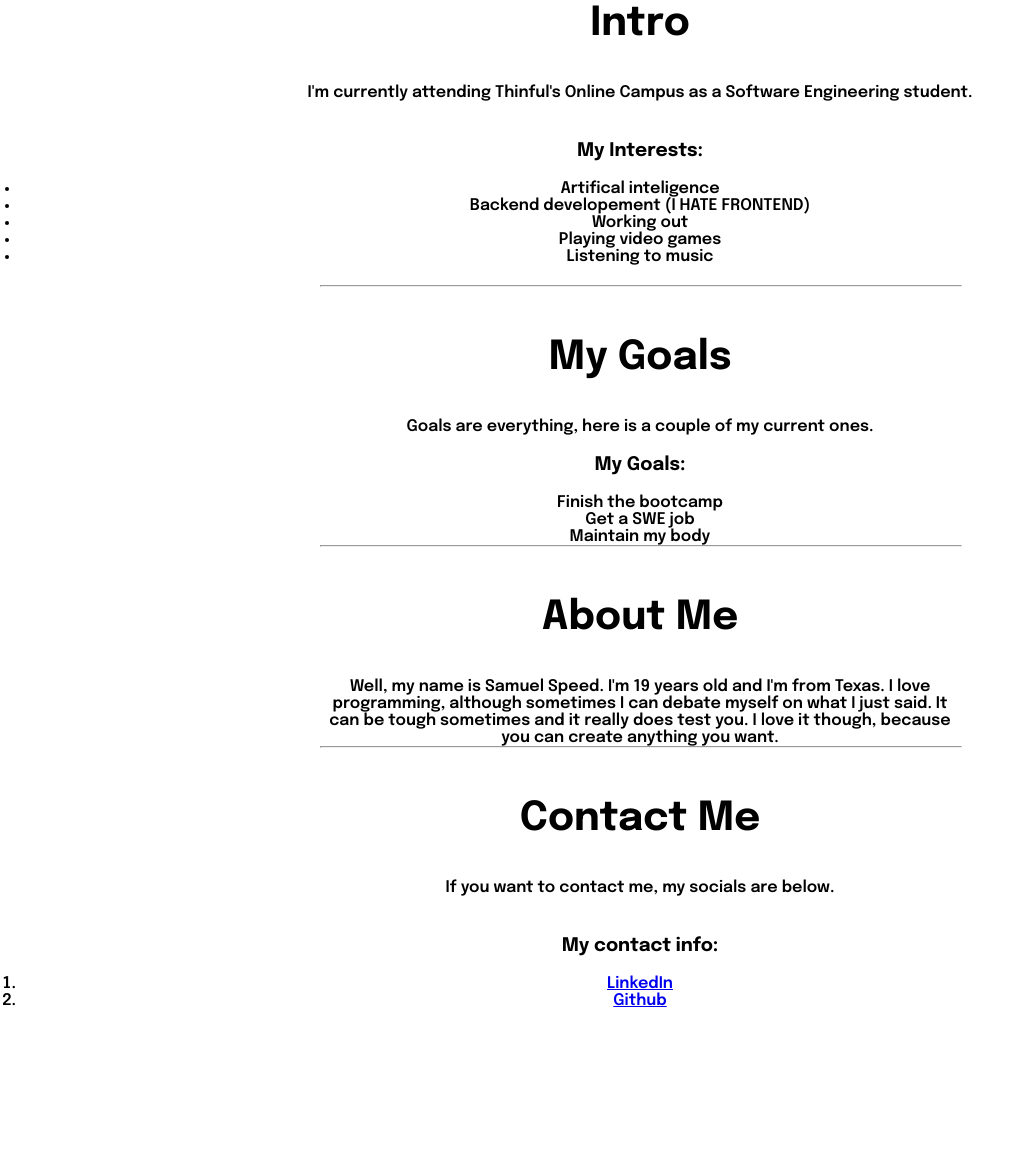
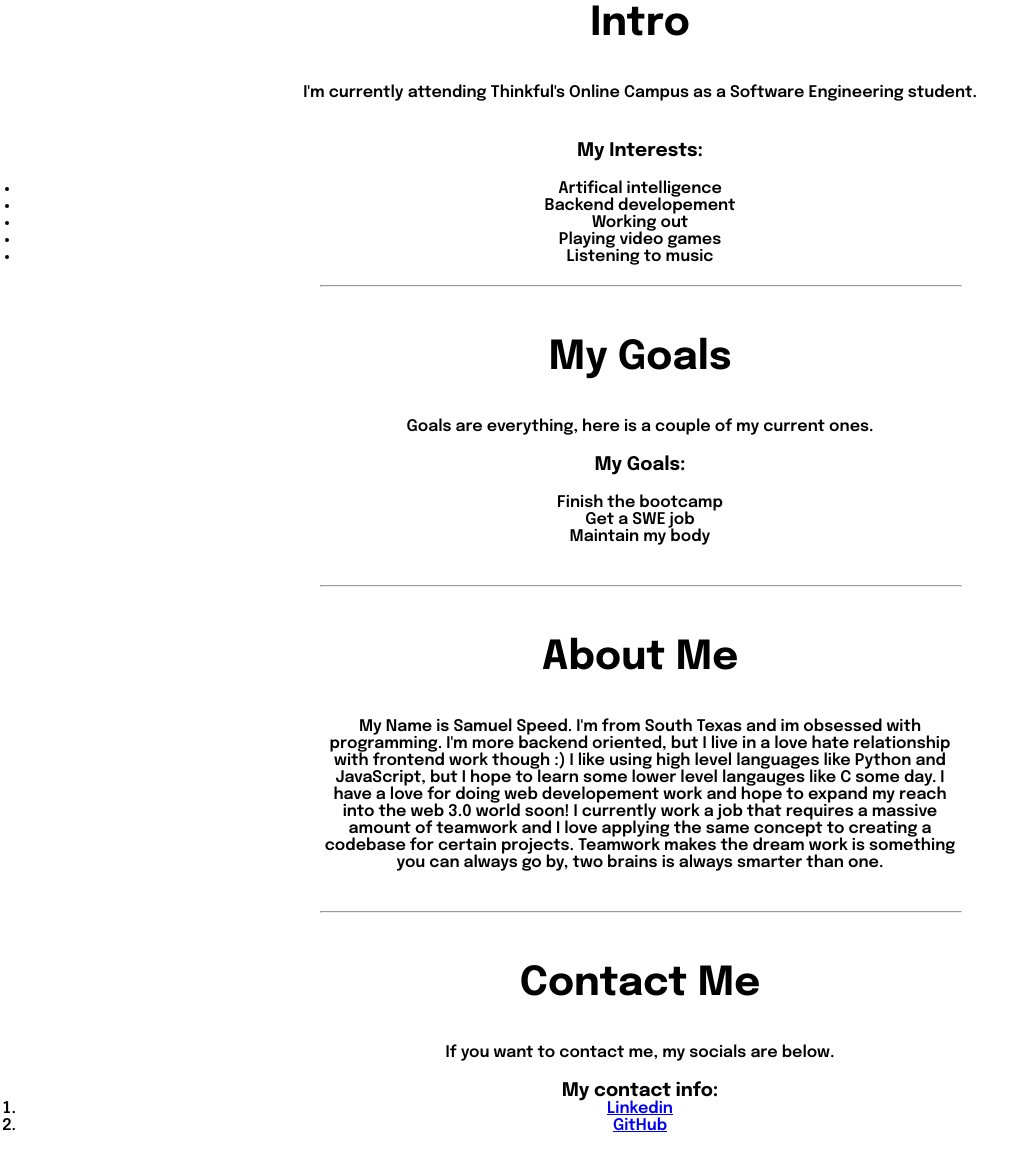
Before and after one commit to mrbando/thinkful-demo-site, a plain HTML site: page index.html in a window 1280 px wide. Shown: the part 990-2144 px from the top of the page, without its empty margins (0-1035 px from the left). Before the commit the page ends 2019 px from the top, so only its background shows below. Drawn offline with Linux system fonts and the light colour scheme.

Commit message:
commit 4

```diff
--- a/index.html
+++ b/index.html
@@ -23,13 +23,13 @@
             </figure>
             <article>
                 <h2>Intro</h2>
-                <p>I'm currently attending Thinful's Online Campus as a Software Engineering student.
+                <p>I'm currently attending Thinkful's Online Campus as a Software Engineering student.
                 </p>
-            <section id="list">
-                <h3 id="interests">My Interests:</h3>
+            <section class="list">
+                <h3 class="interests">My Interests:</h3>
                 <ul>
-                    <li>Artifical inteligence</li>
-                    <li>Backend developement (I HATE FRONTEND)</li>
+                    <li>Artifical intelligence</li>
+                    <li>Backend developement</li>
                     <li>Working out</li>
                     <li>Playing video games</li>
                     <li>Listening to music</li>
@@ -42,8 +42,8 @@
                 <p>Goals are everything, here is a couple of my current ones.
                 </p>
             <section style="text-align: center;">
-                <h3 id="interests">My Goals:</h3>
-                <ol style="text-align: center;">
+                <h3 class="interests">My Goals:</h3>
+                <ol style="width:50%; margin-left:25% !important; margin-right:25% !important; text-align: center;padding-bottom: 40px;list-style-type: none;">
                     <li>Finish the bootcamp</li>
                     <li>Get a SWE job</li>
                     <li>Maintain my body</li>
@@ -53,8 +53,10 @@
             <hr style="width:50%; margin-left:25% !important; margin-right:25% !important;" />
             <article>
                 <h2>About Me</h2>
-                <p style="width:50%; margin-left:25% !important; margin-right:25% !important; text-align: center;">Well, my name is Samuel Speed. I'm 19 years old and I'm from Texas. I love programming, although sometimes I can debate myself on
-                    what I just said. It can be tough sometimes and it really does test you. I love it though, because you can create anything you want.
+                <p style="width:50%; margin-left:25% !important; margin-right:25% !important; text-align: center;padding-bottom: 40px;">My Name is Samuel Speed. I'm from South Texas and im obsessed with programming.
+                    I'm more backend oriented, but I live in a love hate relationship with frontend work though :) I like using high level languages like Python and JavaScript, but I hope to learn some lower level langauges like C some day.
+                    I have a love for doing web developement work and hope to expand my reach into the web 3.0 world soon! I currently work a job that requires a massive amount of teamwork and I love applying the same concept to creating a codebase for certain projects.
+                    Teamwork makes the dream work is something you can always go by, two brains is always smarter than one.
                 </p>
             </article>
             <hr style="width:50%; margin-left:25% !important; margin-right:25% !important;" />
@@ -62,11 +64,11 @@
                 <h2>Contact Me</h2>
                 <p>If you want to contact me, my socials are below.
                 </p>
-            <section id="list">
+            <section class="list">
                 <h3 id="interests">My contact info:</h3>
                 <ol>
-                    <li><a href="https://www.linkedin.com/in/samuelspeed4/">LinkedIn</a></li>
-                    <li><a href="https://github.com/mrbando">Github</a></li>
+                    <li><a href="https://www.linkedin.com/in/samuelspeed4/" target="_blank">Linkedin</a></li>
+                    <li><a href="https://github.com/mrbando" target="_blank">GitHub</a></li>
                 </ol>
             </section>
             </article>
--- a/style.css
+++ b/style.css
@@ -3,6 +3,11 @@
 * {
     margin: 0;
     padding: 0;
+}
+
+a:hover {
+    color: red;
+    font-size: larger;
 }
 
 #topText {
@@ -72,7 +77,7 @@ article {
     margin-top: 50px;
 }
 
-#list {
+.list {
     padding: 20px;
 }
 h2 {
@@ -80,6 +85,6 @@ h2 {
     padding-bottom: 40px;
 }
 
-#interests {
+.interests {
     padding: 20px;
 }
```
